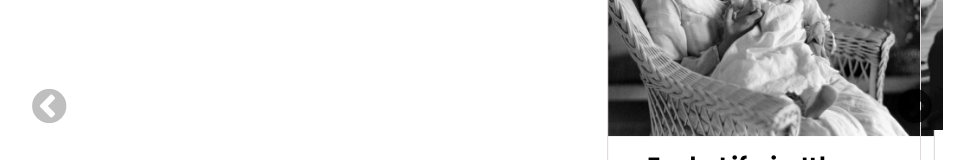
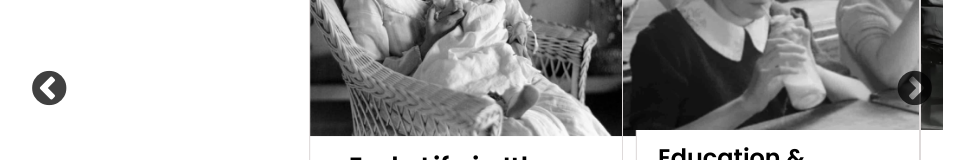
Before and after one commit to theonlyjajohn/TeamVirgil, a React (Create React App) app: page /demo in a window 1280 px wide. Shown: the part 1073-1233 px from the top of the page, without its empty margins (168-1142 px from the left). Built offline with nearby package versions, Linux system fonts and the light colour scheme.

Commit message:
fixed carousel

```diff
--- a/src/components/CarouselCard.js
+++ b/src/components/CarouselCard.js
@@ -1,7 +1,15 @@
 import React from "react";
 import "./CarouselCard.css"; // Assume you have corresponding CSS for styling
 
-function CarouselCard({ years, imageUrl, title, items, isCenter, buttonText, goto }) {
+function CarouselCard({
+  years,
+  imageUrl,
+  title,
+  items,
+  isCenter,
+  buttonText,
+  goto,
+}) {
   const hasItems = items && items.length > 0;
 
   const cardClass = `carousel-card ${!hasItems ? "border-transparent" : ""}`;
@@ -16,7 +24,14 @@ function CarouselCard({ years, imageUrl, title, items, isCenter, buttonText, got
       </div>
       <div className="carousel-card-body">
         <div className="carousel-card-body-text">
-          <h3>{title}</h3>
+          <h3>
+            {title.split("|").map((part, index) => (
+              <React.Fragment key={index}>
+                {part}
+                {index !== title.split("|").length - 1 && <br />}
+              </React.Fragment>
+            ))}
+          </h3>
           {items.map((item, index) => (
             <p key={index} className="bulleted">
               {item}
--- a/src/components/Demo.js
+++ b/src/components/Demo.js
@@ -11,8 +11,6 @@ import c6 from "../images/carousel_images/c6.png";
 import c7 from "../images/carousel_images/c7.png";
 // import MargaretThompsonLarge from "../images/m-thompson-large.png"
 import bettyHeadshot from "../images/betty_headshot.png";
-
-
 
 import "react-multi-carousel/lib/styles.css";
 import Slider from "react-slick";
@@ -67,7 +65,7 @@ const Demo = () => {
   };
 
   const settings = {
-    initialSlide: 0,
+    initialSlide: 1,
     centerMode: true,
     infinite: false,
     centerPadding: "25px",
@@ -92,7 +90,11 @@ const Demo = () => {
       imageUrl: c1,
       years: "1938-1948",
       title: "Early Life in Ithaca",
-      features: ["Family Background", "Mother's Influence", "Extracurricular Beginnings"],
+      features: [
+        "Family Background",
+        "Mother's Influence",
+        "Extracurricular Beginnings",
+      ],
       buttonText: "Learn More",
       goto: goToEarlyLife,
     },
@@ -100,7 +102,7 @@ const Demo = () => {
       id: 2,
       imageUrl: c2,
       years: "1949-1954",
-      title: "Education & Teenage Years",
+      title: "Education & | Teenage Years",
       features: [
         "Advanced Studies",
         "Cultural and Social Development",
@@ -114,7 +116,11 @@ const Demo = () => {
       imageUrl: c3,
       years: "1955-1960",
       title: "Early Career & Acting",
-      features: ["Beginning as an Actress", "Realization and Shifts", "Transition to Writing"],
+      features: [
+        "Beginning as an Actress",
+        "Realization and Shifts",
+        "Transition to Writing",
+      ],
       buttonText: "Coming Soon!",
       // goto: goToCareerCommunity,
     },
@@ -122,16 +128,24 @@ const Demo = () => {
       id: 4,
       imageUrl: c4,
       years: "1961-1970",
-      title: "Professional Writing Career",
-      features: ["Entry into journalism", "Skills Development", "Recognition and Setbacks"],
+      title: "Professional | Writing Career",
+      features: [
+        "Entry into journalism",
+        "Skills Development",
+        "Recognition and Setbacks",
+      ],
       buttonText: "Coming Soon!",
     },
     {
       id: 5,
       imageUrl: c5,
       years: "1971-1980",
-      title: "Television Journalism & Greatest Challenges",
-      features: ["Shift to Television" , "Battle with Breast Cancer", "Authorship"],
+      title: "TV Journalism & | Greatest Challenges",
+      features: [
+        "Shift to Television",
+        "Battle with Breast Cancer",
+        "Authorship",
+      ],
       buttonText: "Coming Soon!",
     },
     {
@@ -139,7 +153,11 @@ const Demo = () => {
       imageUrl: c6,
       years: "1981-2000",
       title: "Later Career & Advocacy",
-      features: ["Continued Writing and TV Career", "Family and Personal Life", "New Advocacy Efforts"],
+      features: [
+        "Continued Writing and TV Career",
+        "Family and Personal Life",
+        "New Advocacy Efforts",
+      ],
       buttonText: "Coming Soon!",
     },
     {
@@ -147,7 +165,12 @@ const Demo = () => {
       imageUrl: c7,
       years: "2001-Present",
       title: "Reflection & Legacy",
-      features: ["Reflecting on Life Lessons", "Loss and Coping", "Ongoing Advocacy"],
+      features: [
+        "Reflecting on Life Lessons",
+        "Loss and Coping",
+        "Ongoing Advocacy",
+      ],
+      buttonText: "Coming Soon!",
     },
     {
       id: 8,
@@ -295,7 +318,8 @@ const Demo = () => {
                 <span style={{ fontWeight: "bold" }}>Age:</span> 85 years old
               </p>
               <p>
-                <span style={{ fontWeight: "bold" }}>Spouse:</span> Harold Edwards
+                <span style={{ fontWeight: "bold" }}>Spouse:</span> Harold
+                Edwards
               </p>
               <p>
                 <br></br>
```
